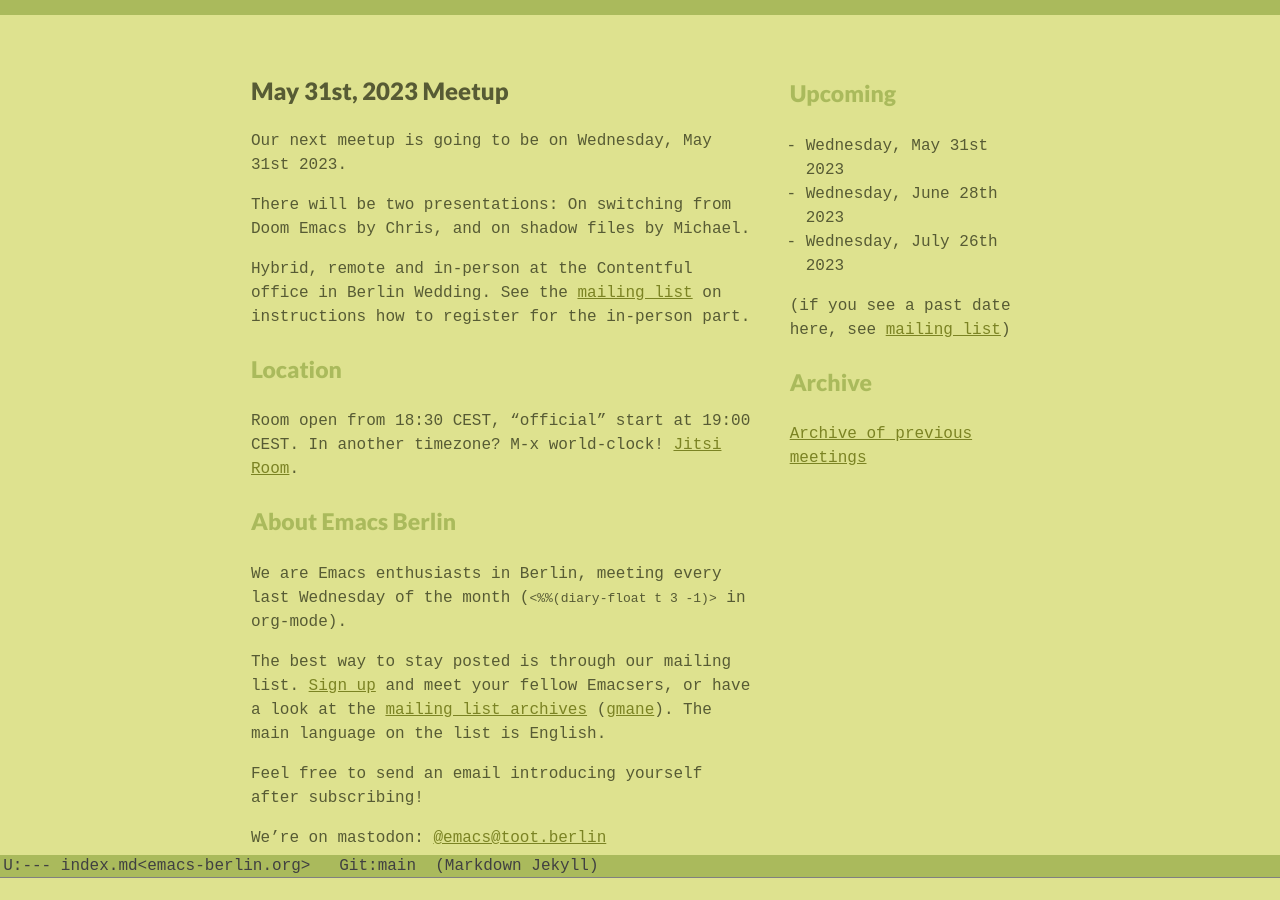
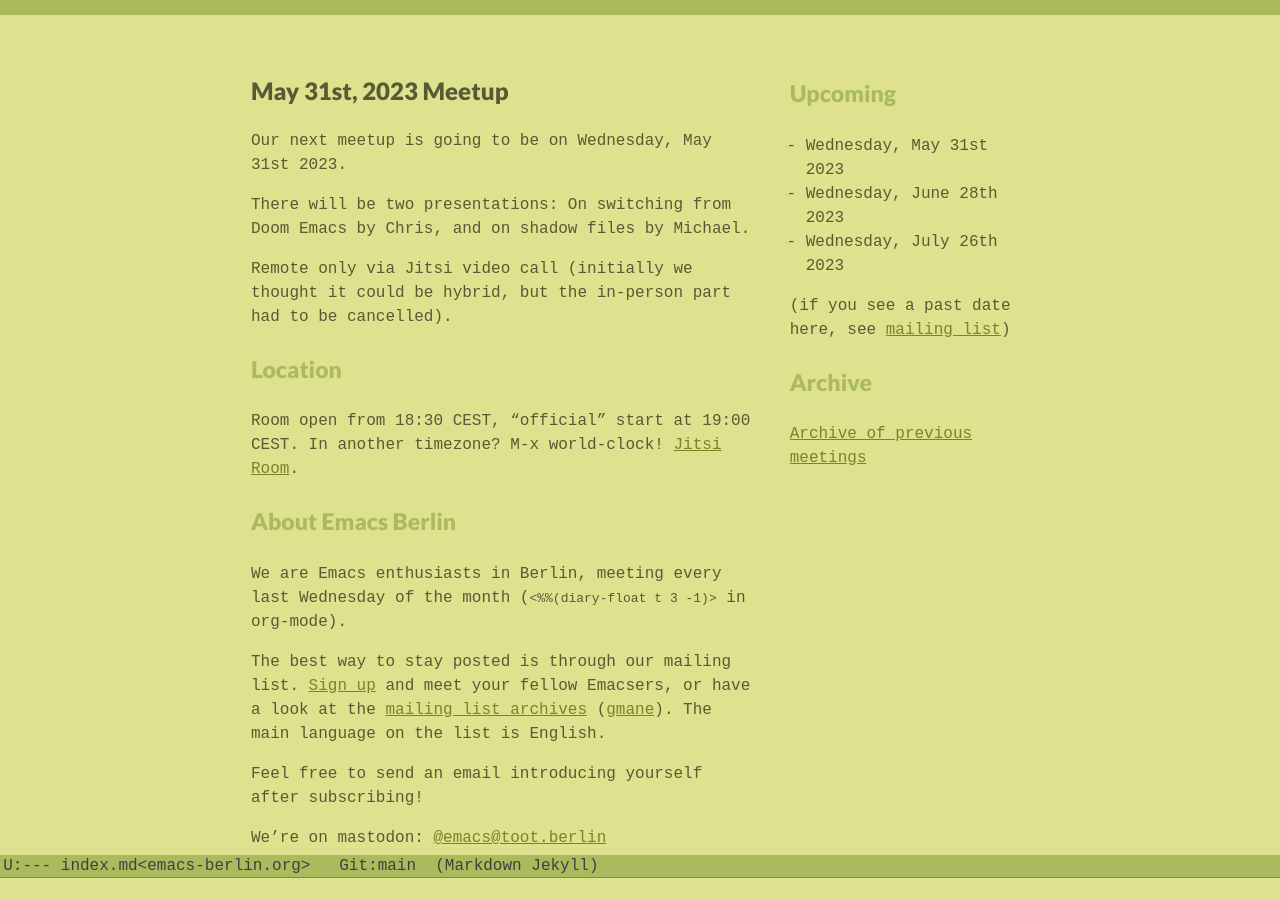
Before and after one commit to emacs-berlin/emacs-berlin.org, a Jekyll site: the page built from index.md, in a window 1280 px wide and 900 px high, scrolled down 394 px. Built offline with Jekyll 4.4.1, drawn with Linux system fonts in a browser that asks for light colours.

Commit message:
No in-person

```diff
--- a/index.md
+++ b/index.md
@@ -20,9 +20,8 @@
 There will be two presentations: On switching from Doom Emacs by
 Chris, and on shadow files by Michael.
 
-Hybrid, remote and in-person at the Contentful office in Berlin
-Wedding. See the [mailing list][mla] on instructions how to register
-for the in-person part.
+Remote only via Jitsi video call (initially we thought it could be
+hybrid, but the in-person part had to be cancelled).
 
 ### Location
 
```
